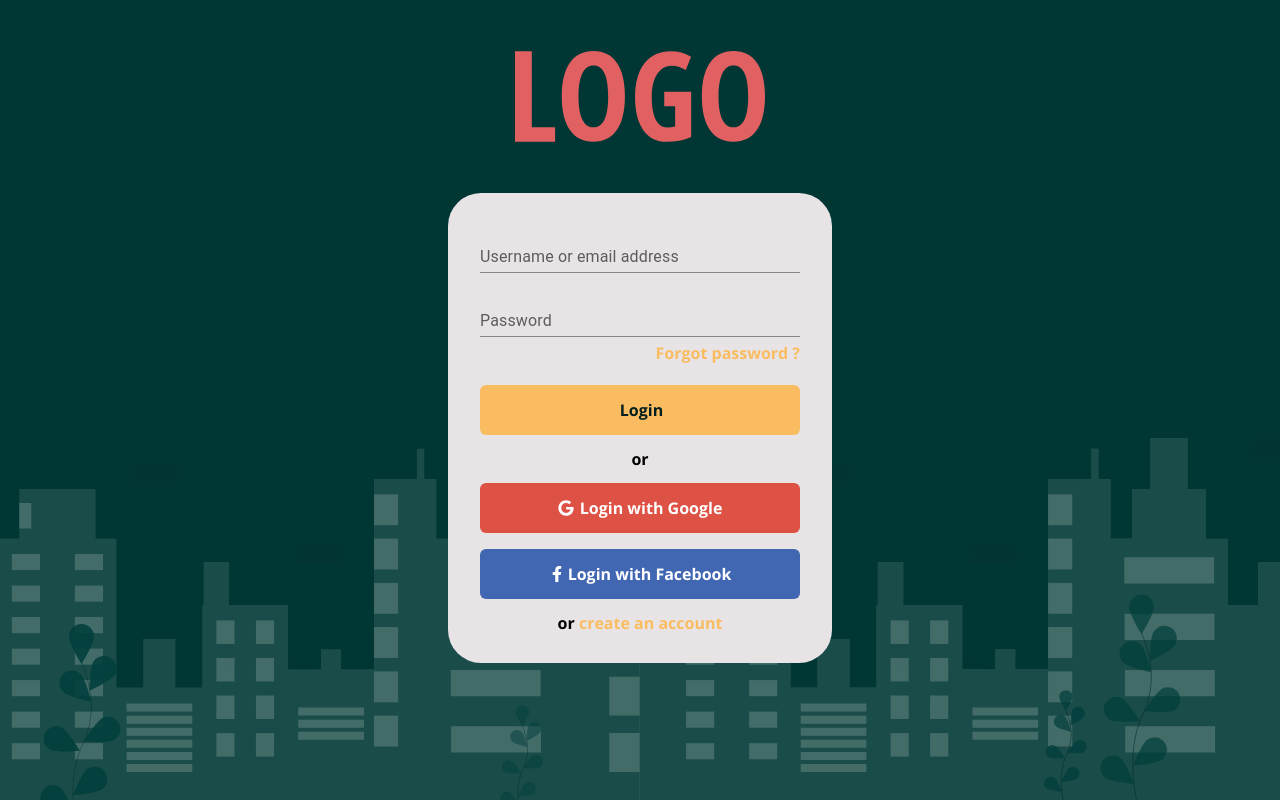
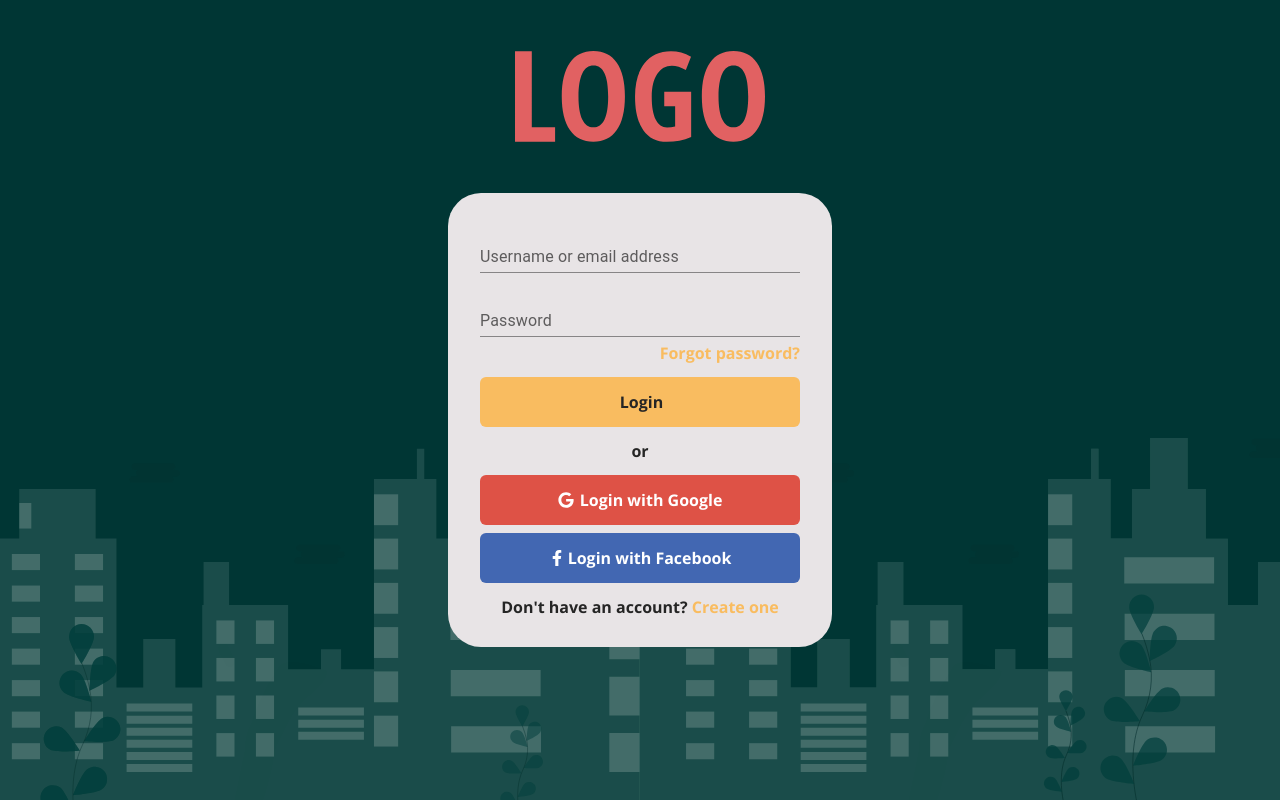
Before and after one commit to ParkingLotDevOps/Automated-Parking-Lot, a React (Create React App) app in the folder web-frontend/: page / in a window 1280 px wide. Built offline with nearby package versions, Linux system fonts and the light colour scheme.

Commit message:
refactoring

```diff
--- a/web-frontend/src/components/BaseButton/BaseButton.js
+++ b/web-frontend/src/components/BaseButton/BaseButton.js
@@ -15,7 +15,10 @@ const BaseIcon = ({ type }) => {
 
 export default function BaseButton({ color, content, icon }) {
   return (
-    <button className={`${styles.btn} ${styles[color == undefined ? 'red' : color]}`}>
+    <button
+      className={`${styles.btn} ${styles[color || 'red']}`}
+      style={{ marginTop: color === 'blue' ? '-.45rem' : 0 }}
+    >
       <BaseIcon type={icon} /> {content}
     </button>
   );
@@ -23,7 +26,7 @@ export default function BaseButton({ color, content, icon }) {
 
 BaseButton.propTypes = {
   content: PropTypes.string.isRequired,
-  color: PropTypes.oneOf(['blue', 'yellow', 'wheet']),
+  color: PropTypes.oneOf(['red', 'blue', 'yellow', 'wheat']).isRequired,
   icon: PropTypes.oneOf(['facebook', 'google', 'plus'])
 };
 
--- a/web-frontend/src/components/BaseButton/BaseButton.module.css
+++ b/web-frontend/src/components/BaseButton/BaseButton.module.css
@@ -22,7 +22,7 @@
 
 .yellow {
   background: #f9bc60;
-  color: #001e1d;
+  color: inherit;
 }
 
 .blue {
@@ -30,7 +30,7 @@
   color: white;
 }
 
-.wheet {
+.wheat {
   background: #e8e4e6;
   color: #e16162;
 }
--- a/web-frontend/src/components/SignContainer/SignContainer.module.css
+++ b/web-frontend/src/components/SignContainer/SignContainer.module.css
@@ -15,6 +15,7 @@
   display: flex;
   flex-direction: column;
   gap: 1rem;
+  color: #252525;
 }
 
 .logo {
--- a/web-frontend/src/components/SignIn/SignIn.js
+++ b/web-frontend/src/components/SignIn/SignIn.js
@@ -1,8 +1,9 @@
 import React from 'react';
+import { Link } from 'react-router-dom';
 import { TextField } from '@mui/material';
-import { SignContainer } from 'components';
-import { BaseButton } from 'components';
-import { Link } from 'react-router-dom';
+
+import styles from './SignIn.module.css';
+import { SignContainer, BaseButton } from 'components';
 
 export default function SignIn() {
   return (
@@ -12,49 +13,38 @@ export default function SignIn() {
         variant="standard"
         fullWidth
       />
-
       <TextField
+        type="password"
         label="Password"
-        type="password"
         variant="standard"
         fullWidth
       />
-
-      <div
-        style={{
-          textAlign: 'right',
-          lineHeight: 1,
-          transform: 'translateY(-.5rem)',
-          color: '#f9bc60',
-          cursor: 'pointer'
-        }}
-      >
-        Forgot password ?
+      <div className={styles.right}>
+        Forgot password?
       </div>
 
-      <BaseButton content="Login" color="yellow" />
+      <BaseButton
+        content="Login"
+        color="yellow"
+      />
+      <div className={styles.center}>
+        or
+      </div>
 
-      <div style={{ textAlign: 'center', lineHeight: 1 }}>or</div>
-
-      <BaseButton content="Login with Google" color="red" icon="google" />
-
-      <BaseButton content="Login with Facebook" color="blue" icon="facebook" />
-
-      <div
-        style={{
-          textAlign: 'center',
-          lineHeight: 1
-        }}
-      >
-        or{' '}
-        <Link
-          to="/sign-up"
-          style={{
-            color: '#f9bc60',
-            textDecoration: 'none'
-          }}
-        >
-          create an account
+      <BaseButton
+        content="Login with Google"
+        color="red"
+        icon="google"
+      />
+      <BaseButton
+        content="Login with Facebook"
+        color="blue"
+        icon="facebook"
+      />
+      <div className={styles.center}>
+        Don't have an account?&nbsp;
+        <Link to="/sign-up">
+          Create one
         </Link>
       </div>
     </SignContainer>
--- /dev/null
+++ b/web-frontend/src/components/SignIn/SignIn.module.css
@@ -0,0 +1,17 @@
+.right {
+  text-align: right;
+  line-height: 1;
+  margin-top: -.5rem;
+  color: #f9bc60;
+  cursor: pointer;
+}
+
+.center {
+  text-align: center;
+  line-height: 1;
+}
+
+.center a {
+  color: #f9bc60;
+  text-decoration: none;
+}
--- a/web-frontend/src/components/SignUp/SignUp.js
+++ b/web-frontend/src/components/SignUp/SignUp.js
@@ -17,8 +17,8 @@ export default function SignUp() {
       <TextField label="Username" variant="standard" fullWidth />
       <TextField label="Email address" variant="standard" fullWidth />
       <TextField label="Country" variant="standard" fullWidth />
-      <TextField label="Password" variant="standard" fullWidth />
-      <TextField label="Confirm password" variant="standard" fullWidth />
+      <TextField label="Password" variant="standard" type="password" fullWidth />
+      <TextField label="Confirm password" variant="standard" type="password" fullWidth />
 
       <div>
         <FormControlLabel
@@ -39,7 +39,7 @@ export default function SignUp() {
         />
 
         <div className={styles.terms}>
-          By signing in, you agree to our{' '}
+          By signing up, you agree to our{' '}
           <span style={{ color: '#4D73FB', cursor: 'pointer' }}>
             terms and conditions
           </span>
```
